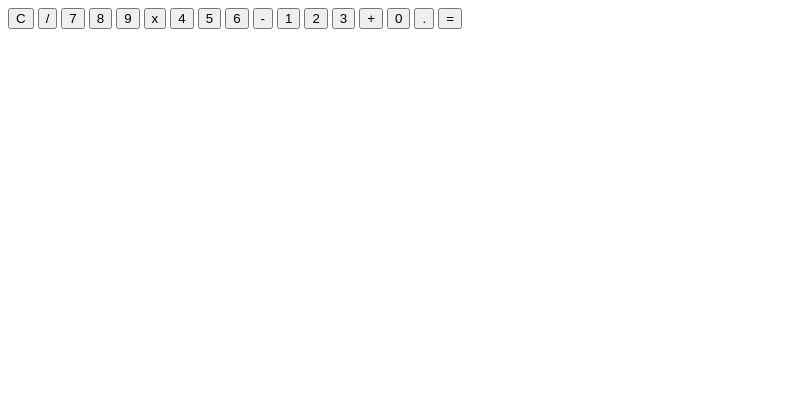
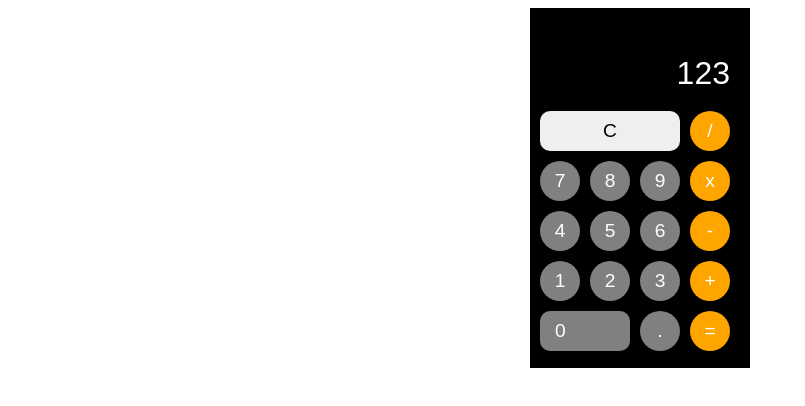
Before and after one commit to phelpsie/Calculator, a plain HTML site: page index.html in a window 1280 px wide. Shown: the whole page, without its empty margins (0-805 px from the left). Drawn offline with Linux system fonts and the light colour scheme.

Commit message:
Create basic HTML/CSS structure of calculator
Create a rough draft of the design the final version will incorporate

```diff
--- a/index.html
+++ b/index.html
@@ -10,26 +10,26 @@
 <body>
     <div class="calculator-body">
         <div class="display">
-
+            123
         </div>
         <div class="buttons-div">
             <button class="clear">C</button>
-            <button class="divide">/</button>
-            <button class="7">7</button>
-            <button class="8">8</button>
-            <button class="9">9</button>
-            <button class="multiply">x</button>
-            <button class="4">4</button>
-            <button class="5">5</button>
-            <button class="6">6</button>
-            <button class="subtract">-</button>
-            <button class="1">1</button>
-            <button class="2">2</button>
-            <button class="3">3</button>
-            <button class="add">+</button>
-            <button class="0">0</button>
-            <button class="decimal">.</button>
-            <button class="equals">=</button>
+            <button class="divide operator">/</button>
+            <button class="7 num">7</button>
+            <button class="8 num">8</button>
+            <button class="9 num">9</button>
+            <button class="multiply operator">x</button>
+            <button class="4 num">4</button>
+            <button class="5 num">5</button>
+            <button class="6 num">6</button>
+            <button class="subtract operator">-</button>
+            <button class="1 num">1</button>
+            <button class="2 num">2</button>
+            <button class="3 num">3</button>
+            <button class="add operator">+</button>
+            <button class="zero num">0</button>
+            <button class="decimal num">.</button>
+            <button class="equals operator">=</button>
         </div>
     </div>
 </body>
--- a/style.css
+++ b/style.css
@@ -0,0 +1,68 @@
+body {
+    display: flex;
+    justify-content: center;
+    font-family: Arial, Helvetica, sans-serif;
+}
+
+.calculator-body {
+
+    background-color: black;
+    width: 200px;
+    height: 350px;
+    padding: 10px 10px 0px 10px;
+    display: flex;
+    justify-content: center;
+    flex-direction: column;
+}
+
+.display {
+    height: 75px;
+    padding-right: 10px;
+    color: white;
+    display: flex;
+    justify-content: flex-end;
+    align-items: center;
+    font-size: xx-large;
+    font-weight: 100;
+}
+
+.buttons-div {
+    display: flex;
+    justify-content: flex-start;
+    align-items: center;
+    flex-wrap: wrap;
+    gap: 10px;
+}
+
+button {
+    border-radius: 50%;
+    width: 40px;
+    height: 40px;
+    border: 0px;
+    font-size: larger;
+    color: white;
+}
+
+button.clear {
+    border-radius: 10px;
+    width: 140px;
+}
+
+.operator {
+    background-color: orange;
+}
+
+.num {
+    background-color:grey;
+}
+
+.zero {
+    width: 90px;
+    border-radius: 10px;
+    text-align: left;
+    padding-left: 15px;
+}
+
+.clear {
+    color: black;
+}
```
